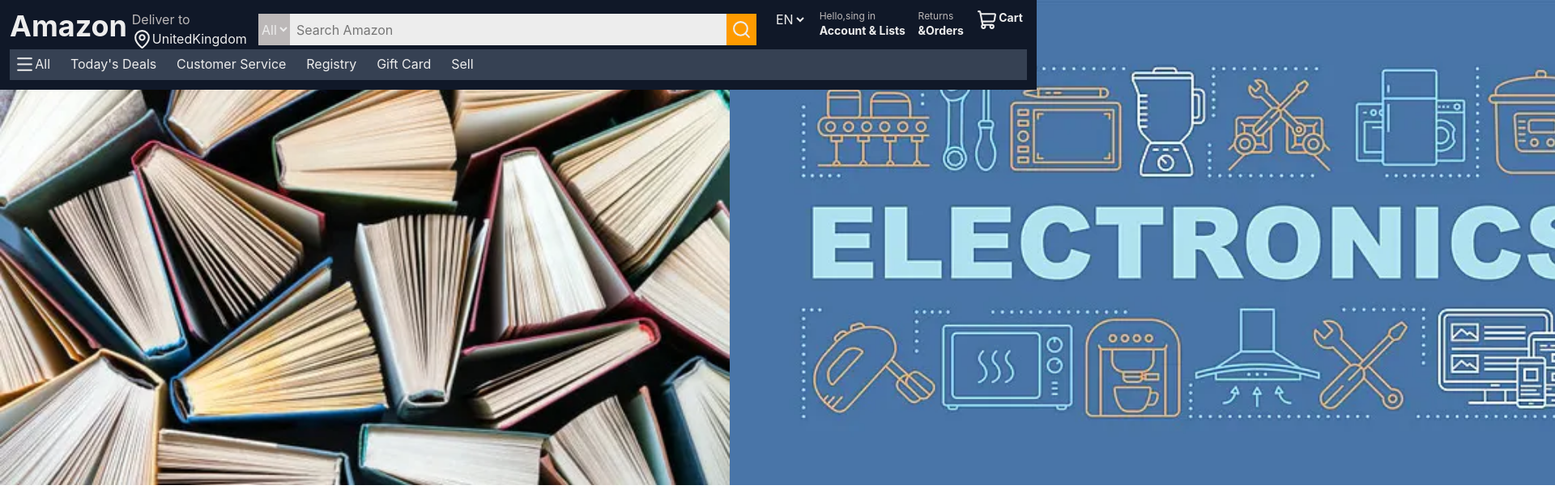
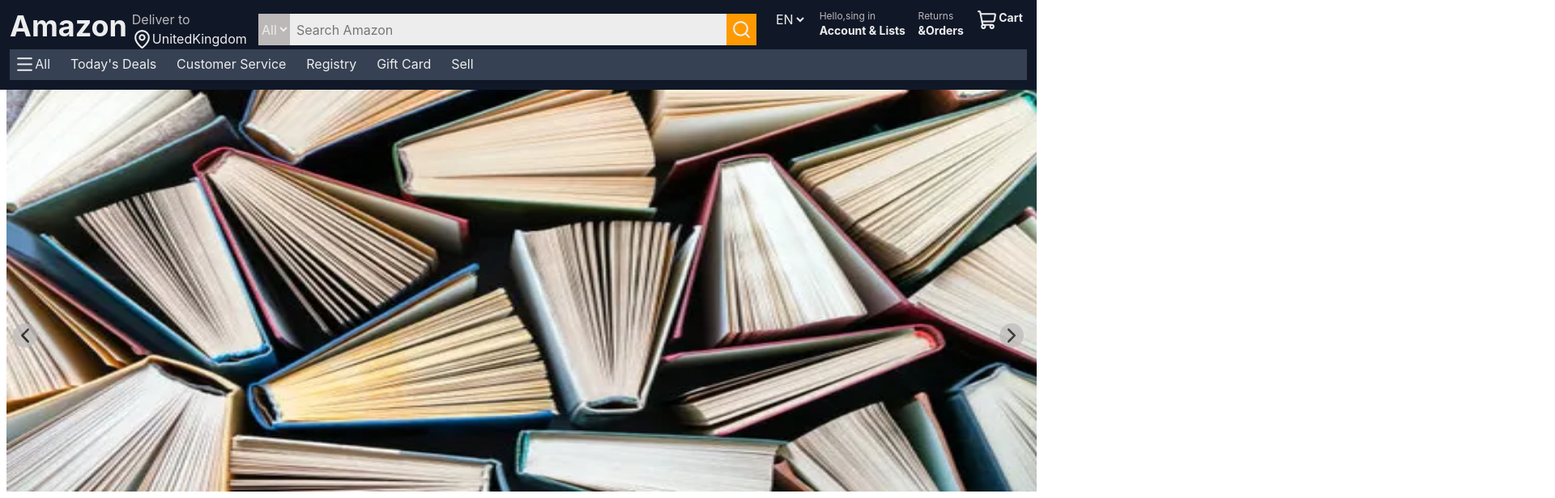
Before and after one commit to KishanShriVathsen/AmazonClone, a React (Vite) app: page / in a window 1280 px wide. Shown: the top 616 px of the page at 81% size, 1920 px wide, since content can reach past the window. Built offline with nearby package versions, Linux system fonts and the light colour scheme.

Commit message:
Slied bar added

```diff
--- a/src/Components/Image-sliding/Image-sliding.jsx
+++ b/src/Components/Image-sliding/Image-sliding.jsx
@@ -4,17 +4,40 @@ import Fashion from '../../assets/Fashion.png';
 import home_appliances from '../../assets/home_appliances.png';
 import Kitchen from '../../assets/Kitchen.png';
 import Lunar_new_year from '../../assets/Lunar_new_year.png';
+import {ChevronRight,ChevronLeft} from 'lucide-react';
+import { useRef } from 'react';
 function ImageSliding(){
+
+    const slider = useRef(null);//useRef → When you need to remember a value or access a DOM element without triggering a re-render.
+
+    function slideRight() {
+        slider.current.scrollBy({
+            left: slider.current.clientWidth,
+            behavior: 'smooth'
+        });
+    }
+
+    function slideLeft() {
+        slider.current.scrollBy({
+            left: -slider.current.clientWidth,
+            behavior: 'smooth'
+        });
+    }
     return(
         <div>
-            <ul className="flex">
-                <img src={Books} alt="Books" className="h-150 w-full" />
-                <img src={Electronics} alt="Electronics" className="h-150 w-full"/>
-                <img src={Fashion} alt="Fashion" className="h-150 w-full"/>
-                <img src={home_appliances} alt="home_appliances"className="h-150 w-full" />
-                <img src={Kitchen} alt="Kitchen" className="h-150 w-full"/>
-                <img src={Lunar_new_year} alt="Lunar_new_year" className="h-150 w-full"/>
+            <ul className="flex overflow-x-hidden" ref={slider} >
+                <img src={Books} alt="Books" className="h-150 w-full  shrink-0 m-2" />
+                <img src={Electronics} alt="Electronics" className="h-150 w-full shrink-0"/>
+                <img src={Fashion} alt="Fashion" className="h-150 w-full shrink-0"/>
+                <img src={home_appliances} alt="home_appliances"className="h-150 w-full shrink-0" />
+                <img src={Kitchen} alt="Kitchen" className="h-150 w-full shrink-0"/>
+                <img src={Lunar_new_year} alt="Lunar_new_year" className="h-150 w-full shrink-0"/>
             </ul>
+
+            <div className="flex justify-between absolute top-[50%] left-0 right-0 px-4">
+                <button onClick={slideLeft} className="bg-side-color opacity-70 rounded-full hover:opacity-100 hover:scale-105 hover:bg-white active:scale-95"><ChevronLeft size={30} /></button>
+                <button onClick={slideRight} className="bg-side-color opacity-70 rounded-full hover:opacity-100 hover:scale-105 hover:bg-white active:scale-95"><ChevronRight size={30} /></button>
+            </div>
         </div>
     );
 }
```
